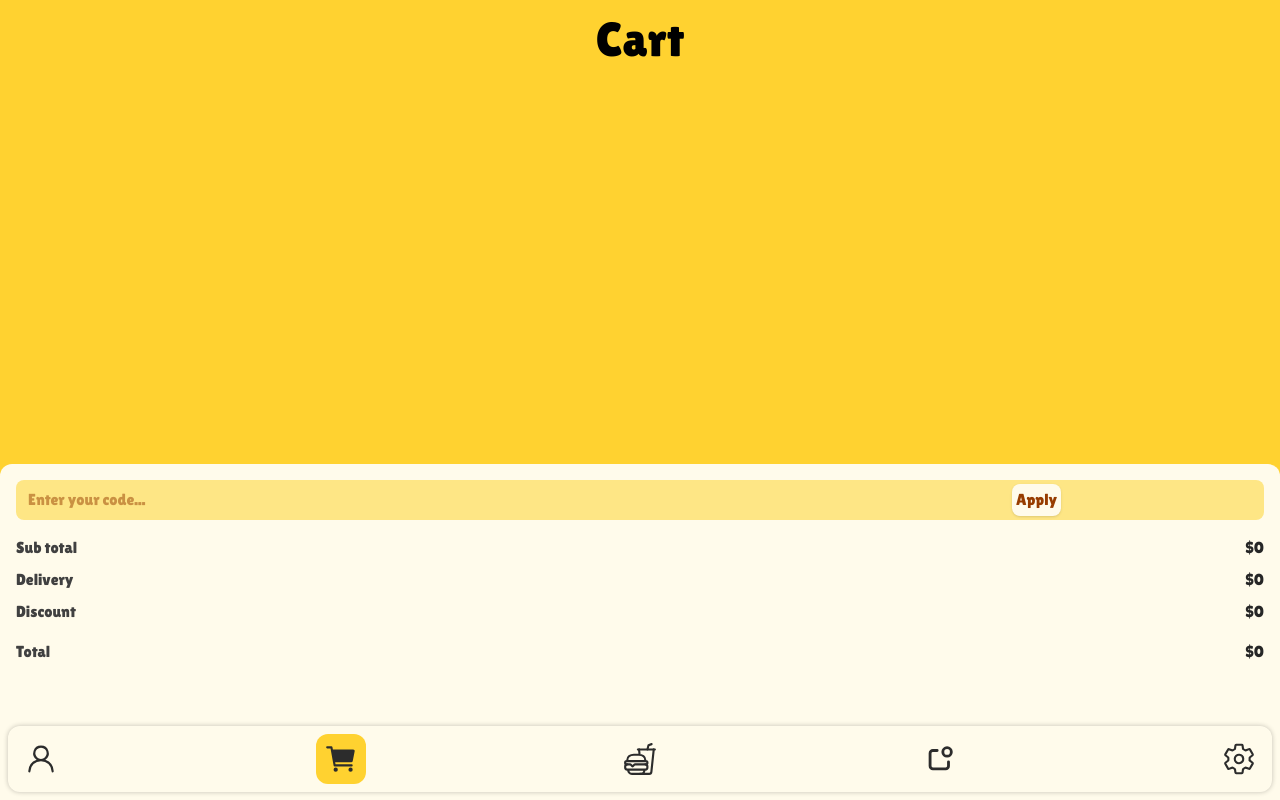
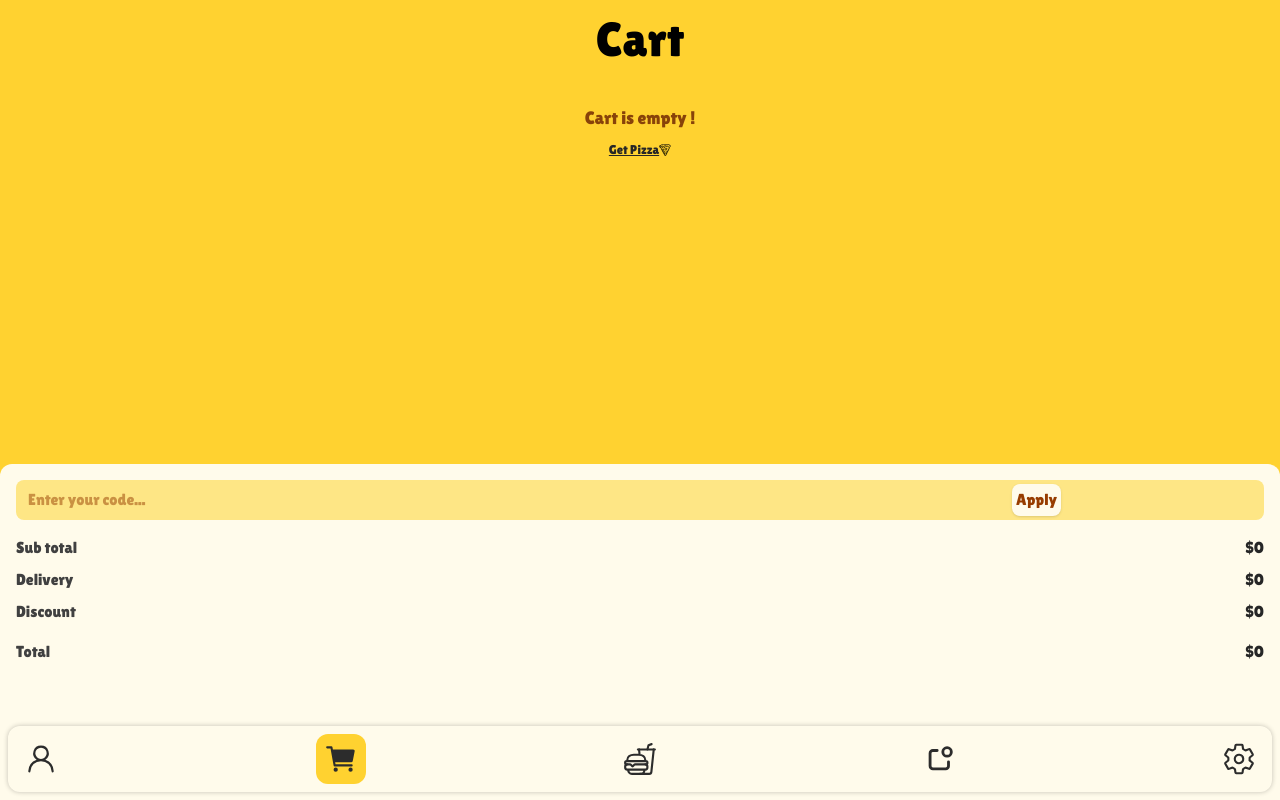
Before and after one commit to mahdibaderloo/fastfood, a React (Vite) app: page /cart in a window 1280 px wide. Built offline with nearby package versions, Linux system fonts and the light colour scheme.

Commit message:
add EmptyCart

```diff
--- /dev/null
+++ b/src/features/cart/EmptyCart.tsx
@@ -0,0 +1,29 @@
+import { Link } from "react-router-dom";
+import pizzaLightIcon from "../../assets/images/pizza.svg";
+import pizzaDarkIcon from "../../assets/images/pizza-dark.svg";
+import { useTheme } from "../../store/themeStore";
+
+function EmptyCart() {
+  const { theme } = useTheme();
+
+  return (
+    <div className="flex flex-col justify-center items-center gap-2">
+      <p className="w-full text-center mt-4 text-amber-900/90 text-lg">
+        Cart is empty !
+      </p>
+      <Link
+        className="underline text-neutral-800 text-[0.8rem] flex items-center"
+        to="/"
+      >
+        <span>Get Pizza</span>
+        <img
+          src={theme === "light" ? pizzaLightIcon : pizzaDarkIcon}
+          alt="icon"
+          className="w-3"
+        />
+      </Link>
+    </div>
+  );
+}
+
+export default EmptyCart;
--- a/src/pages/Cart.tsx
+++ b/src/pages/Cart.tsx
@@ -1,6 +1,7 @@
 import Header from "../components/Header.js";
 import CartItem from "../features/cart/CartItem.js";
 import CartPrice from "../features/cart/CartPrice.js";
+import EmptyCart from "../features/cart/EmptyCart.js";
 import { useCartStore } from "../store/cartStore.js";
 
 function Cart() {
@@ -11,8 +12,11 @@ function Cart() {
       <Header pContent="Cart" />
       <main className="overflow-y-scroll pt-22 flex flex-col justify-between h-screen">
         <ul className="flex flex-col gap-2">
-          {items.length > 0 &&
-            items.map((item) => <CartItem key={item.id} item={item} />)}
+          {items.length > 0 ? (
+            items.map((item) => <CartItem key={item.id} item={item} />)
+          ) : (
+            <EmptyCart />
+          )}
         </ul>
         <CartPrice />
       </main>
```
